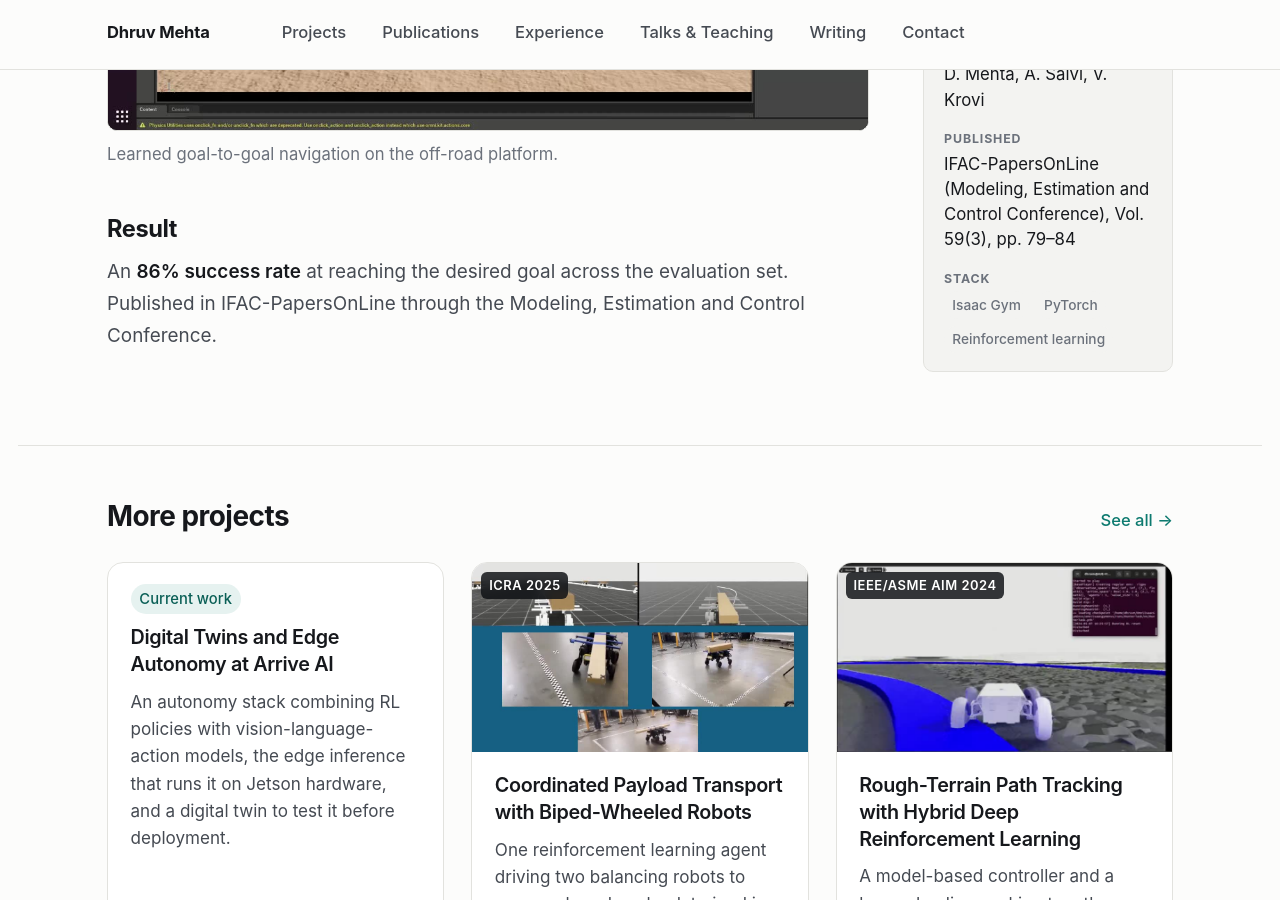
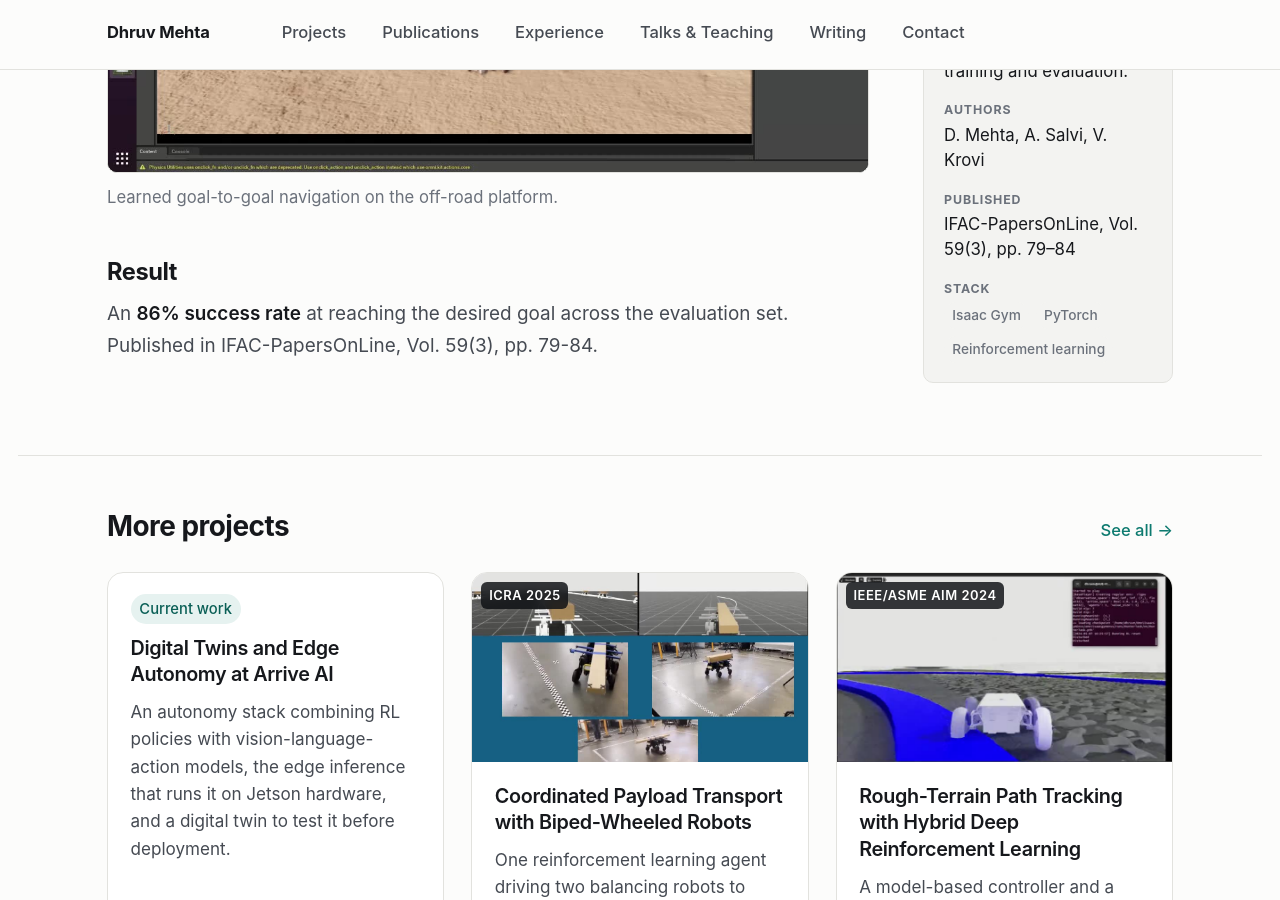
Before and after one commit to dhruvkm2402/dhruvkm2402.github.io, a Jekyll site: the page built from _projects/offroad-traversal.md, in a window 1280 px wide and 900 px high, scrolled down 1558 px. Built offline with Jekyll 4.4.1, drawn with Linux system fonts in a browser that asks for light colours; some of the changed text lies outside the part shown.

Commit message:
Correct the Agile Off-Road venue to IFAC-PapersOnLine
MECC and IFAC were being run together as one venue name. The paper is in
IFAC-PapersOnLine, Vol. 59(3), pp. 79-84, so that is what the publication
entry, the project page, the home page and the experience list now say.

Adds the DOI (10.1016/j.ifacol.2025.07.014) with a link through to
ScienceDirect, and the AIM paper's DOI while I was in there. The publication
file was renamed to match, with a redirect from the old URL, and the
publisher link label is no longer hardcoded to IEEE Xplore.

```diff
--- a/_pages/publications.html
+++ b/_pages/publications.html
@@ -29,7 +29,7 @@ permalink: /publications/
         <div class="pub__links">
           {% if paper.paperurl %}<a class="button button--small" href="{{ paper.paperurl | prepend: base_path }}"><i class="fas fa-file-pdf" aria-hidden="true"></i> PDF</a>{% endif %}
           {% if paper.preprinturl %}<a class="button button--small" href="{{ paper.preprinturl | prepend: base_path }}">Preprint</a>{% endif %}
-          {% if paper.doi %}<a class="button button--small" href="{{ paper.doi }}" rel="noopener">IEEE Xplore</a>{% endif %}
+          {% if paper.doi %}<a class="button button--small" href="{{ paper.doi }}" rel="noopener">{{ paper.doi_label | default: "Publisher page" }}</a>{% endif %}
           {% if paper.code %}<a class="button button--small" href="{{ paper.code }}" rel="noopener"><i class="fab fa-github" aria-hidden="true"></i> Code</a>{% endif %}
           {% if paper.project %}<a class="button button--small" href="{{ paper.project | prepend: base_path }}">Project page</a>{% endif %}
           {% if paper.bibtex %}
--- a/_projects/offroad-traversal.md
+++ b/_projects/offroad-traversal.md
@@ -10,7 +10,9 @@ period: "2023 – 2024"
 where: "ARM Lab, Clemson University (CU-ICAR)"
 role: "Lead author. Environment authoring, reward design, training and evaluation."
 authors: "D. Mehta, A. Salvi, V. Krovi"
-venue: "IFAC-PapersOnLine (Modeling, Estimation and Control Conference), Vol. 59(3), pp. 79–84"
+venue: "IFAC-PapersOnLine, Vol. 59(3), pp. 79–84"
+doi: "https://doi.org/10.1016/j.ifacol.2025.07.014"
+doi_label: "Read the paper"
 stack: ["Isaac Gym", "PyTorch", "Reinforcement learning"]
 results:
   - value: "86%"
@@ -40,4 +42,4 @@ environment so robustness was trained rather than assumed.
 ## Result
 
 An **86% success rate** at reaching the desired goal across the evaluation set. Published in
-IFAC-PapersOnLine through the Modeling, Estimation and Control Conference.
+IFAC-PapersOnLine, Vol. 59(3), pp. 79-84.
```
Also changed, not shown: other parts of _projects/offroad-traversal.md (+1 -1 lines), _pages/about.md (+1 -1 lines), _pages/experience.md (+1 -1 lines), _publications/2024-aim-rough-terrain-path-tracking.md (+4 -2 lines), _publications/2025-ifac-agile-offroad-traversal.md (renamed from _publications/2025-mecc-agile-offroad-traversal.md, +8 -4 lines).
